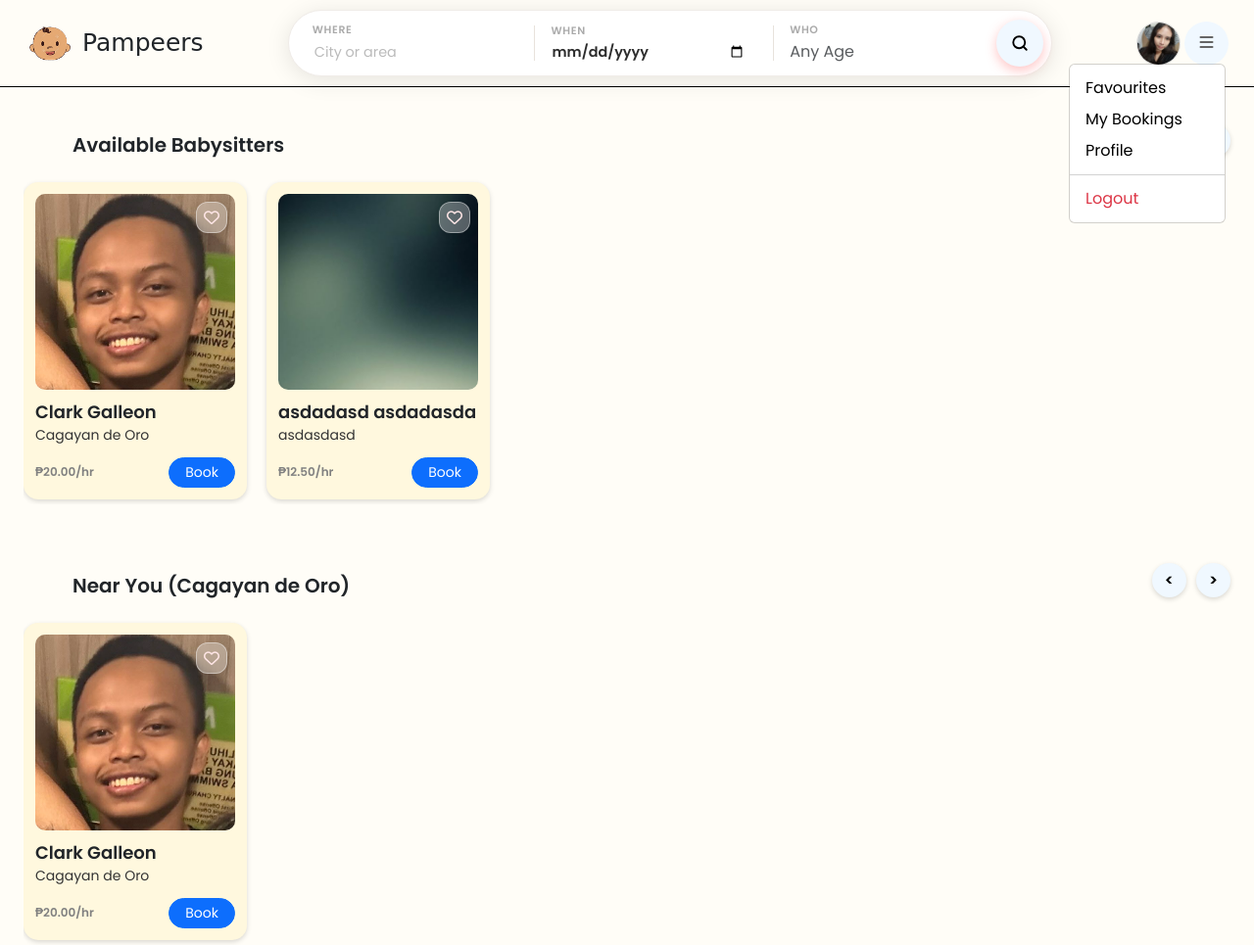
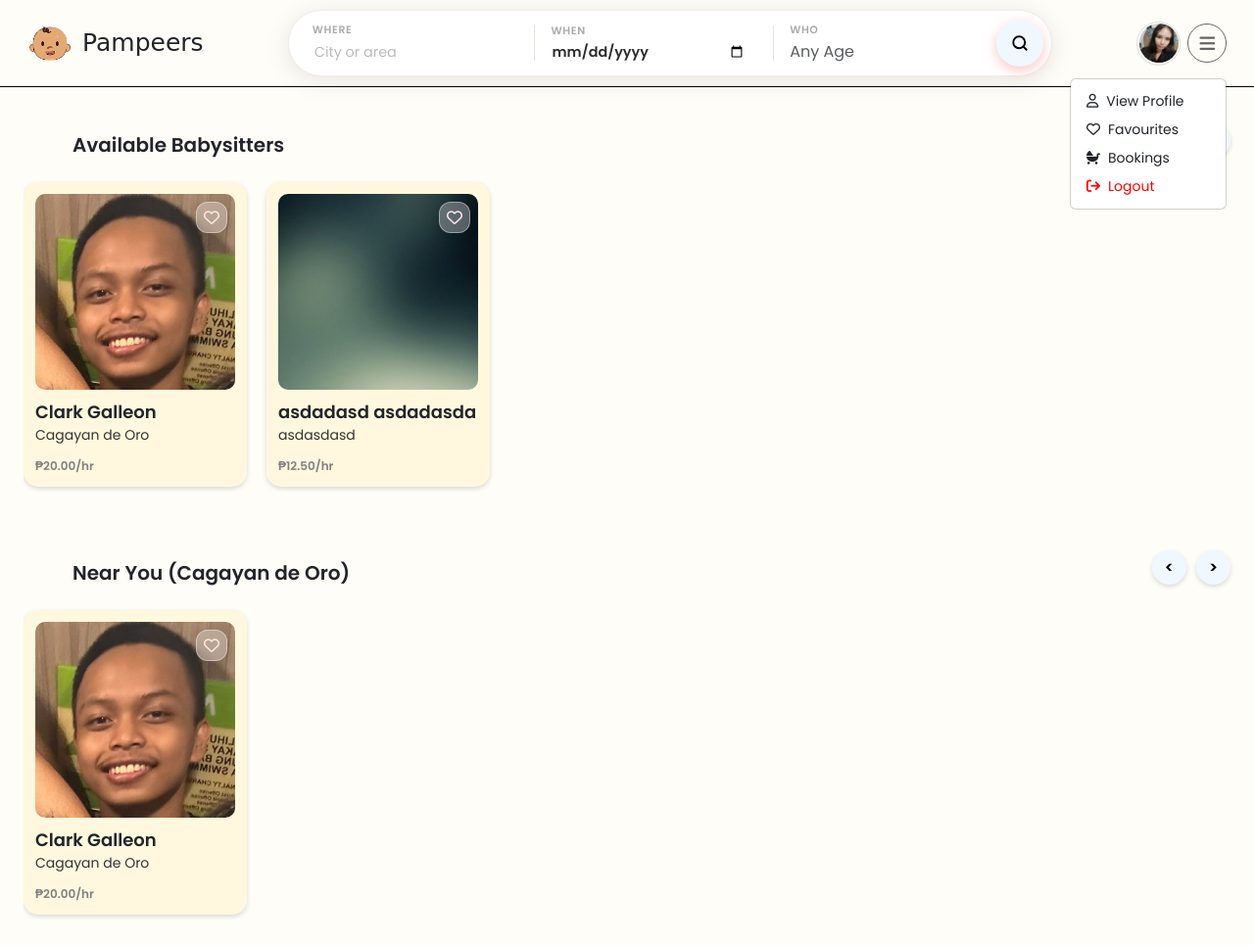
Before and after one commit to Cheplop/Pampeers, a PHP site: page /public/guardian/guardianDashboard.php in a window 1280 px wide, after a click that opens the changed part. Shown: the whole page at 98% size. After the commit the page ends 937 px from the top, so only its background shows below. Run offline with PHP 8.4, Linux system fonts and the light colour scheme; a user stored in the database is signed in; data comes from the database, SQL or seed files in the repository; some web fonts are replaced.

Commit message:
initial commit

```diff
--- a/public/css/dashboard.css
+++ b/public/css/dashboard.css
@@ -31,7 +31,7 @@ body {
     box-shadow: 0 4px 24px rgba(0,0,0,0.10);
     padding: 8px 8px 8px 24px;
     max-width: 780px;
-    width: 100%;
+    width: 90%;;
     border: 1.5px solid #f0ece8;
     transition: box-shadow 0.25s;
 }
@@ -136,6 +136,7 @@ body {
     display: none;
 }
 
+
 /* --- 4. BUTTONS & PROFILE --- */
 .dropdown{
     width: 45px;
@@ -143,32 +144,59 @@ body {
     border-radius: 50%;
     text-decoration: none;
     color: #666;
-    background-color: #F0F8FF;
 
     display: flex;
     justify-content: center;
     align-items: center;
 }
 
-.dropdown a{
-    text-decoration: none;
-    color: black;
+.dropdown li{
+    font-size: 14px;
+    color: #666;
 }
+
+.dropdown li.logout a{
+    font-size: 14px;
+    color: red;
+}
+
+.dropdown button {
+    border: 1px solid #ddd;
+    border-radius: 50%;
+    background-color: #F0F8FF;
+
+    width: 40px;
+    height: 40px;
+
+    font-size: 18px;
+    transition: 0.2s ease;
+}
+
 
 .dropdown:active,
 .dropdown:focus,
 .dropdown:hover {
+    border-radius: 50%;
     box-shadow: 0 2px 5px rgba(0,0,0,0.15);
 }
 
-.dropdown .btn:focus {
+btn-dropdown:focus {
     outline: none;
     border: none;
 }
 
-.signup-btn{
+.dropdown .dropdown-menu:focus,
+.dropdown .dropdown-menu:hover,
+.dropdown .dropdown-menu:active {
+    border-radius: 50%;
+    outline: none;
+    border: none;
+}
+
+.signup-btn {
     font-size: 15px;
-    font-weight: bold;
+    font-weight: light;
+    text-decoration: none;
     color: black;
     background-color: transparent;
     text-decoration: none;
@@ -217,6 +245,12 @@ body {
     width: 100%;
     height: 100%;
     object-fit: cover;
+}
+
+.profile-wrapper:active,
+.profile-wrapper:focus,
+.profile-wrapper:hover {
+    box-shadow: 0 2px 8px rgba(0,0,0,0.08);
 }
 
 /* --- 5. CAROUSEL & CARDS --- */
--- a/public/guardian/guardianDashboard.php
+++ b/public/guardian/guardianDashboard.php
@@ -126,22 +126,30 @@ $stmtN->close();
             <button type="button" class="btn btn-link p-0 border-0">
                 <a href="../profile.php">
                     <div class="profile-wrapper">
-                        <img src="/Pampeers/app/uploads/profiles/<?= htmlspecialchars($userPic); ?>" class="profile-img" alt="Profile">
+                        <img src="/Pampeers/app/uploads/profiles/<?= htmlspecialchars($userPic); ?>" class="profile-img" alt="Profile" style="width:40px; height:40px; border-radius:50%; object-fit:cover;">
                     </div>
                 </a>
             </button>
 
-            <div class="dropdown">
-                <button class="btn" type="button" data-bs-toggle="dropdown" aria-expanded="false">
-                    <i class="fa-solid fa-bars"></i>
-                </button>
-                <ul class="dropdown-menu dropdown-menu-end">
-                    <li><a class="dropdown-item" href="myFavourites.php">Favourites</a></li>
-                    <li><a class="dropdown-item" href="myBookings.php">My Bookings</a></li>
-                    <li><a class="dropdown-item" href="../profile.php">Profile</a></li>
-                    <li><hr class="dropdown-divider"></li>
-                    <li><a class="dropdown-item text-danger" href="/Pampeers/app/controllers/auth/logout.php">Logout</a></li>
-                </ul>
+                <div class="dropdown">
+                    <button class="btn" type="button" data-bs-toggle="dropdown" data-bs-offset="0,15" =aria-expanded="false">
+                        <i class="fa-solid fa-bars"></i>
+                    </button>
+                    <ul class="dropdown-menu dropdown-menu-end">
+                        <li>
+                            <a class="dropdown-item" href="../profile.php"><i class="fa-regular fa-user me-2"></i>View Profile</a>
+                        </li>
+                        <li>
+                            <a class="dropdown-item" href="guardian/myFavourites.php"><i class="fa-regular fa-heart me-2"></i>Favourites</a>
+                        </li>
+                        <li>
+                            <a class="dropdown-item" href="/Pampeers/public/guardian/myBookings.php"><i class="fa-solid fa-baby-carriage me-2"></i>Bookings</a>
+                        </li>
+                        <li class="logout">
+                            <a class="dropdown-item" href="/Pampeers/app/controllers/auth/logout.php"><i class="fa-solid fa-arrow-right-from-bracket me-2"></i>Logout</a>
+                        </li>
+                    </ul>
+                </div>
             </div>
 
         </div>
@@ -173,7 +181,6 @@ $stmtN->close();
                 <p class="city"><?= htmlspecialchars($peer['city'] ?? 'Location N/A') ?></p>
                 <div class="d-flex justify-content-between align-items-center mt-2">
                     <p class="m-0 fw-bold">₱<?= htmlspecialchars($peer['rate'] ?? '0') ?>/hr</p>
-                    <a href="bookSitter.php?sitterID=<?= htmlspecialchars($peer['sitterID']) ?>" class="btn btn-sm btn-primary rounded-pill px-3" onclick="event.stopPropagation();">Book</a>
                 </div>
             </div>
         </div>
@@ -206,7 +213,6 @@ $stmtN->close();
                 <p class="city"><?= htmlspecialchars($peer['city'] ?? 'Location N/A') ?></p>
                 <div class="d-flex justify-content-between align-items-center mt-2">
                     <p class="m-0 fw-bold">₱<?= htmlspecialchars($peer['rate'] ?? '0') ?>/hr</p>
-                    <a href="bookSitter.php?sitterID=<?= htmlspecialchars($peer['sitterID']) ?>" class="btn btn-sm btn-primary rounded-pill px-3" onclick="event.stopPropagation();">Book</a>
                 </div>
             </div>
         </div>
```
Also changed, not shown: public/css/guardianProfile.css (+30 -19 lines), public/profile.php (+7 -5 lines), public/sitter/sitterDashboard.php (+19 -10 lines).
